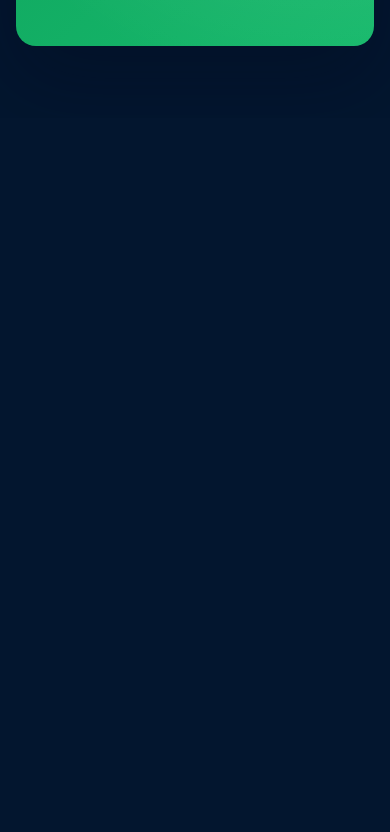
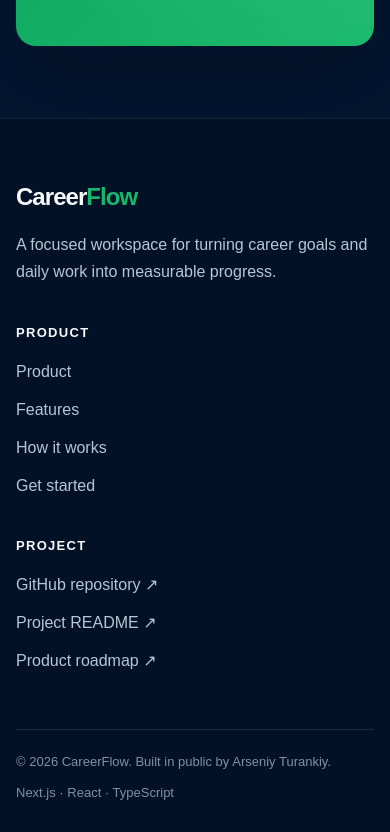
Before and after one commit to ArseniyTuranskiy/CareerFlow, a Next.js app: page / in a window 390 px wide. Shown: the part 3894-4726 px from the top of the page. Before the commit the page ends 4012 px from the top, so only its background shows below. Built offline with nearby package versions, Linux system fonts and the light colour scheme.

Commit message:
feat: add responsive site footer

```diff
--- a/app/page.tsx
+++ b/app/page.tsx
@@ -2,6 +2,7 @@
 import { FinalCta } from "@/components/final-cta/final-cta";
 import { HeroSection } from "@/components/hero-section/hero-section";
 import { HowItWorksSection } from "@/components/how-it-works-section/how-it-works-section";
+import { SiteFooter } from "@/components/site-footer/site-footer";
 import { SiteHeader } from "@/components/site-header/site-header";
 
 export default function HomePage() {
@@ -14,6 +15,7 @@
         <HowItWorksSection />
         <FinalCta />
       </main>
+      <SiteFooter />
     </>
   );
 }
--- /dev/null
+++ b/components/site-footer/site-footer.module.css
@@ -0,0 +1,111 @@
+.footer {
+  padding: clamp(4rem, 8vw, 6.5rem) 1rem 2rem;
+  border-top: 1px solid rgb(255 255 255 / 8%);
+  background: #021126;
+}
+
+.container,
+.bottomBar {
+  width: min(100%, var(--content-width));
+  margin-inline: auto;
+}
+
+.container {
+  display: grid;
+  grid-template-columns: minmax(18rem, 2fr) repeat(2, minmax(9rem, 1fr));
+  gap: clamp(2.5rem, 7vw, 7rem);
+}
+
+.brandColumn {
+  max-width: 29rem;
+}
+
+.brand {
+  color: var(--color-text);
+  font-size: 1.5rem;
+  font-weight: 800;
+  letter-spacing: -0.04em;
+  text-decoration: none;
+}
+
+.brand span {
+  color: var(--color-accent);
+}
+
+.description {
+  margin: 1.25rem 0 0;
+  color: var(--color-text-muted);
+  line-height: 1.7;
+}
+
+.linkColumn {
+  display: flex;
+  align-items: flex-start;
+  flex-direction: column;
+  gap: 0.875rem;
+}
+
+.linkColumn h2 {
+  margin: 0 0 0.375rem;
+  color: var(--color-text);
+  font-size: 0.8125rem;
+  letter-spacing: 0.1em;
+  text-transform: uppercase;
+}
+
+.linkColumn a {
+  color: var(--color-text-muted);
+  line-height: 1.5;
+  text-decoration: none;
+  transition: color 160ms ease;
+}
+
+.linkColumn a:hover {
+  color: var(--color-accent);
+}
+
+.brand:focus-visible,
+.linkColumn a:focus-visible {
+  border-radius: 0.25rem;
+  outline: 3px solid rgb(22 185 107 / 45%);
+  outline-offset: 4px;
+}
+
+.bottomBar {
+  display: flex;
+  justify-content: space-between;
+  margin-top: clamp(3.5rem, 7vw, 6rem);
+  padding-top: 1.5rem;
+  gap: 1rem;
+  border-top: 1px solid rgb(255 255 255 / 10%);
+  color: #7f90a8;
+  font-size: 0.8125rem;
+}
+
+.bottomBar p {
+  margin: 0;
+}
+
+@media (max-width: 48rem) {
+  .container {
+    grid-template-columns: 1fr 1fr;
+  }
+
+  .brandColumn {
+    grid-column: 1 / -1;
+  }
+}
+
+@media (max-width: 32rem) {
+  .container {
+    grid-template-columns: 1fr;
+  }
+
+  .brandColumn {
+    grid-column: auto;
+  }
+
+  .bottomBar {
+    flex-direction: column;
+  }
+}
--- /dev/null
+++ b/components/site-footer/site-footer.tsx
@@ -0,0 +1,67 @@
+import Link from "next/link";
+
+import styles from "./site-footer.module.css";
+
+const productLinks = [
+  { href: "#product", label: "Product" },
+  { href: "#features", label: "Features" },
+  { href: "#how-it-works", label: "How it works" },
+  { href: "#start", label: "Get started" },
+];
+
+const projectLinks = [
+  {
+    href: "https://github.com/ArseniyTuranskiy/CareerFlow",
+    label: "GitHub repository",
+  },
+  {
+    href: "https://github.com/ArseniyTuranskiy/CareerFlow/blob/main/README.md",
+    label: "Project README",
+  },
+  {
+    href: "https://github.com/ArseniyTuranskiy/CareerFlow/blob/main/docs/PRODUCT.md",
+    label: "Product roadmap",
+  },
+];
+
+export function SiteFooter() {
+  return (
+    <footer className={styles.footer}>
+      <div className={styles.container}>
+        <div className={styles.brandColumn}>
+          <Link className={styles.brand} href="/" aria-label="CareerFlow home">
+            Career<span>Flow</span>
+          </Link>
+          <p className={styles.description}>
+            A focused workspace for turning career goals and daily work into
+            measurable progress.
+          </p>
+        </div>
+
+        <nav className={styles.linkColumn} aria-label="Footer product navigation">
+          <h2>Product</h2>
+          {productLinks.map((link) => (
+            <a href={link.href} key={link.href}>
+              {link.label}
+            </a>
+          ))}
+        </nav>
+
+        <nav className={styles.linkColumn} aria-label="Footer project navigation">
+          <h2>Project</h2>
+          {projectLinks.map((link) => (
+            <a href={link.href} key={link.href} rel="noreferrer" target="_blank">
+              {link.label}
+              <span aria-hidden="true"> ↗</span>
+            </a>
+          ))}
+        </nav>
+      </div>
+
+      <div className={styles.bottomBar}>
+        <p>© 2026 CareerFlow. Built in public by Arseniy Turankiy.</p>
+        <p>Next.js · React · TypeScript</p>
+      </div>
+    </footer>
+  );
+}
```
Also changed, not shown: 4 other files (tests, documents, lock files or other folders).
